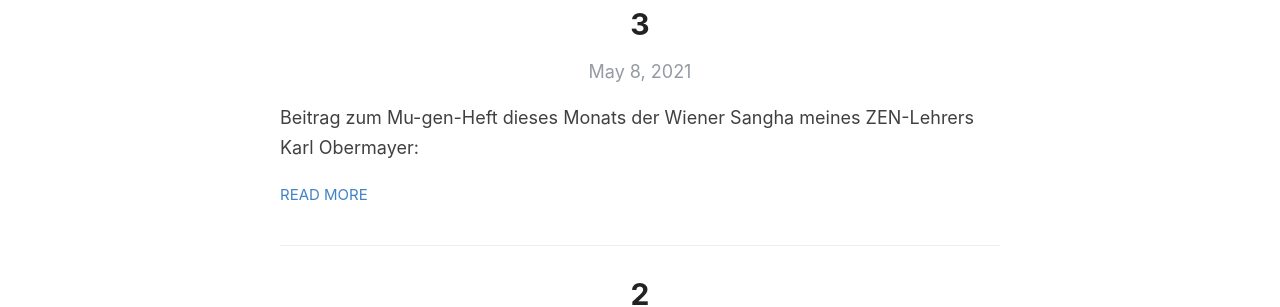
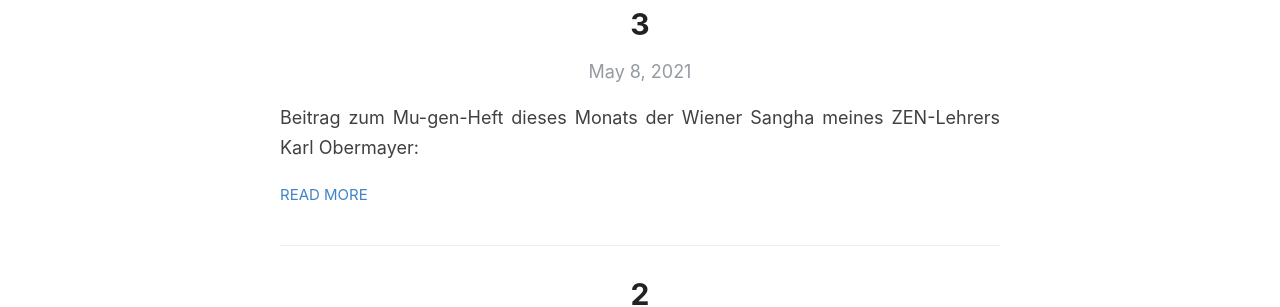
Before and after one commit to wmmr/wmmr.github.io, a Jekyll site: the page built from index.html, in a window 1280 px wide. Shown: the part 135-442 px from the top of the page. Built offline with Jekyll 4.4.1, drawn with Linux system fonts in a browser that asks for light colours; the list of posts is cut into pages by our own code.

Commit message:
Update style.scss

```diff
--- a/assets/style.scss
+++ b/assets/style.scss
@@ -1142,3 +1142,9 @@ Modules - reusable parts of our design
 //@import "highlights";
 @import "darcula";
 @import "svg-icons";
+
+
+// modified by Martin
+div.entry {
+  text-align: justify;
+}
```
